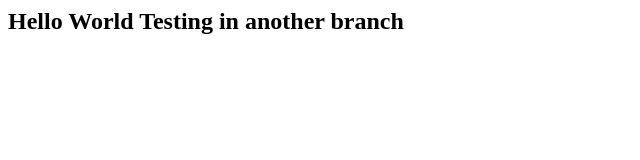
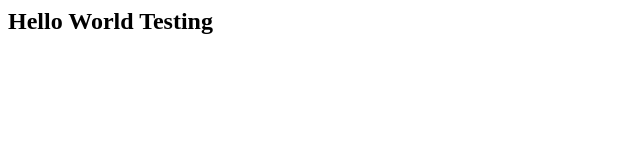
Before and after one commit to rkpatra201/aws-github-auto-deploy, a plain HTML site: page index.html in a window 1280 px wide. Shown: the whole page, without its empty margins (0-640 px from the left). Drawn offline with Linux system fonts and the light colour scheme.

Commit message:
Update index.html

```diff
--- a/index.html
+++ b/index.html
@@ -3,6 +3,6 @@
     <title>AWS DEMO</title>
   </head>
   <body>
-    <h2>Hello World Testing in another branch</h2>
+    <h2>Hello World Testing</h2>
   </body>
 </html>
```
